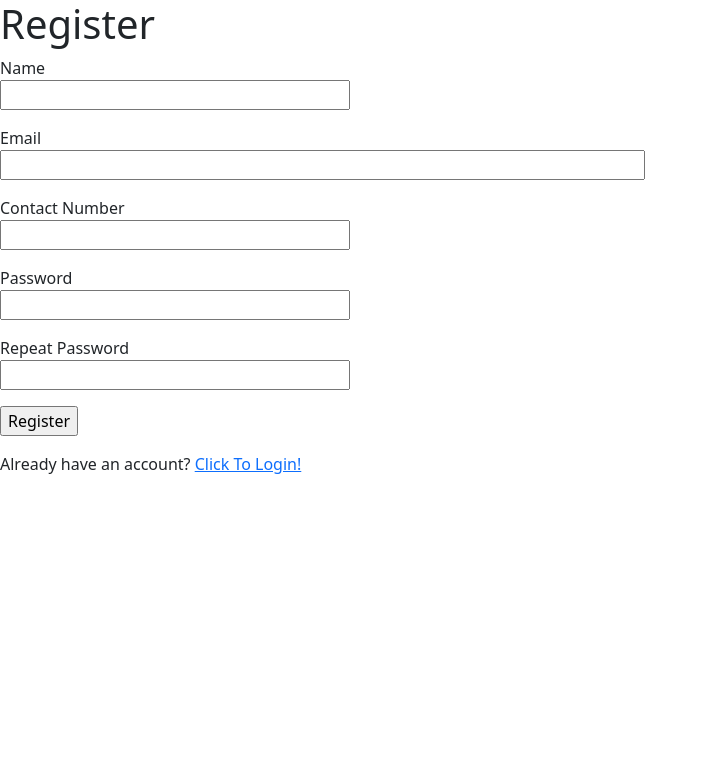
After one commit to AhmedShehab1/Raseel_Clinical_System, a Flask app: page /register in a window 1280 px wide. The commit adds this page. Shown: the top 783 px of the page, without its empty margins (0-708 px from the left). Run offline with Flask 3, Linux system fonts and the light colour scheme.

Commit message:
feat: Add user authentication and registration functionality
- Integrated Flask-Login for user session management.
- Updated `Patient` model to include `UserMixin` for Flask-Login compatibility.
- Added new migration script to make certain `Patient` fields nullable.
- Implemented `load_patient` function for loading user sessions.
- Created `RegistrationForm` for new user registration with validation.
- Updated `LoginForm` to handle user login with session management.
- Added routes for user login, logout, and registration.
- Updated templates for login and registration with Bootstrap styling.
- Updated [`requirements.txt`] to include `flask-login`.
- Minor refactoring and cleanup in utility functions and imports.

```diff
--- a/requirements.txt
+++ b/requirements.txt
@@ -13,6 +13,7 @@ PyYAML~=5.3.1
 requests>=2.25
 urllib3>=1.25.8
 coverage>=7.0
+flask-login~=0.5.0
 pretty-errors~=1.2.15
 # Development and Testing
 flake8>=5.0  # Consider moving to requirements-dev.txt
--- a/utils/__init__.py
+++ b/utils/__init__.py
@@ -1,2 +1,2 @@
 # flake8: noqa
-from .password_utils import hash_password, verify_password, PasswordMixin
+from .password_utils import PasswordMixin
--- a/utils/password_utils.py
+++ b/utils/password_utils.py
@@ -1,4 +1,5 @@
 from werkzeug.security import generate_password_hash, check_password_hash
+
 
 class PasswordMixin:
     """
--- a/web_flask/clinical_system.py
+++ b/web_flask/clinical_system.py
@@ -2,6 +2,8 @@
 from web_flask import app, db
 from models.base_model import BaseModel
 import models as m
+import sqlalchemy as sa
+import sqlalchemy.orm as so
 
 @app.shell_context_processor
 def make_shell_context():
@@ -13,5 +15,7 @@ def make_shell_context():
         "Doctor": m.Doctor,
         "Appointment": m.Appointment,
         "Department": m.Department,
-        "TimeSlot": m.TimeSlot
+        "TimeSlot": m.TimeSlot,
+        'sa': sa,
+        'so': so
     }
--- a/web_flask/forms.py
+++ b/web_flask/forms.py
@@ -1,6 +1,10 @@
 from flask_wtf import FlaskForm
 from wtforms import StringField, SubmitField, PasswordField, BooleanField
-from wtforms.validators import DataRequired, Email
+from wtforms.validators import DataRequired, Email, Length, Regexp, \
+    EqualTo, ValidationError
+from web_flask import db
+import sqlalchemy as sa
+import models as m
 
 
 class LoginForm(FlaskForm):
@@ -8,3 +12,44 @@ class LoginForm(FlaskForm):
     password = PasswordField("Password", validators=[DataRequired()])
     remember = BooleanField("Remember Me")
     submit = SubmitField("Login")
+
+
+class RegistrationForm(FlaskForm):
+    name = StringField("Name", validators=[DataRequired()])
+    email = StringField("Email", validators=[DataRequired(), Email()])
+    contact_number = StringField("Contact Number", validators=[
+        DataRequired(),
+        Length(10, message="Contact number must be 10 digits"),
+        Regexp(r'^05[0-9]{8}$',
+               message="Contact number must contain only digits")
+        ])
+    password = PasswordField("Password", validators=[DataRequired()])
+    confirm_password = PasswordField("Repeat Password", validators=[
+        DataRequired(),
+        EqualTo('password', message="Passwords must match")
+        ])
+    submit = SubmitField("Register")
+
+    # Will be called by WTForms
+
+    def validate_name(self, name):
+        user = db.session.scalar(
+            sa.select(m.Patient).where(m.Patient.name == name.data)
+        )
+        if user is not None:
+            raise ValidationError("Please use a different name.")
+
+    def validate_email(self, email):
+        user = db.session.scalar(
+            sa.select(m.Patient).where(m.Patient.email == email.data)
+        )
+        if user is not None:
+            raise ValidationError("Please use a different email address.")
+
+    def validate_contact_number(self, contact_number):
+        user = db.session.scalar(
+            sa.select(m.Patient).where(
+                m.Patient.contact_number == contact_number.data)
+        )
+        if user is not None:
+            raise ValidationError("Please use a different contact number.")
--- a/web_flask/routes.py
+++ b/web_flask/routes.py
@@ -1,16 +1,65 @@
-from flask import render_template, redirect, url_for
-from web_flask import app
-from web_flask.forms import LoginForm
+import models as m
+from flask import render_template, redirect, url_for, request, flash
+from flask_login import login_user, current_user, logout_user, login_required
+from urllib.parse import urlsplit
+from web_flask import app, db
+from web_flask.forms import LoginForm, RegistrationForm
+import sqlalchemy as sa
+
+
+@app.route('/logout')
+def logout():
+    logout_user()
+    return redirect(url_for('index'))
 
 
 @app.route("/login", methods=["GET", "POST"])
 def login():
+    if current_user.is_authenticated:
+        return redirect(url_for("index"))
     form = LoginForm()
     if form.validate_on_submit():
-        return redirect(url_for("index"))
+        patient = db.session.scalar(
+            sa.select(m.Patient).where(m.Patient.email == form.email.data)
+        )
+        if patient is None or not patient.check_password(form.password.data):
+            flash('Login Unsuccessful. Please check email and password',
+                  'danger')
+            return redirect(url_for("login"))
+        login_user(patient, remember=form.remember.data)
+        next_page = request.args.get('next')
+        if not next_page or urlsplit(next_page).netloc != '':
+            next_page = url_for('index')
+        return redirect(next_page)
     return render_template("login.html", title="Login - Raseel", form=form)
 
 
 @app.route("/")
+@login_required
 def index():
     return render_template("index.html", title="Home - Raseel")
+
+
+@app.route('/register', methods=['GET', 'POST'])
+def register():
+    if current_user.is_authenticated:
+        return redirect(url_for('index'))
+    form = RegistrationForm()
+    if form.validate_on_submit():
+        patient_data = {
+            "name": form.name.data,
+            "email": form.email.data,
+            "contact_number": form.contact_number.data,
+            "password": form.password.data
+        }
+        patient = m.Patient(**patient_data)
+        db.session.add(patient)
+        db.session.commit()
+        flash('Your account has been created! You are now able to log in',
+              'success')
+        return redirect(url_for('login'))
+    return render_template(
+                           'register.html',
+                           title='Register - Raseel',
+                           form=form
+                                    )
--- /dev/null
+++ b/web_flask/templates/register.html
@@ -0,0 +1,59 @@
+
+
+<html>
+    <head>
+        <title>{{ title }}</title>
+        <link href="https://cdn.jsdelivr.net/npm/bootstrap@5.3.3/dist/css/bootstrap.min.css" rel="stylesheet" integrity="sha384-QWTKZyjpPEjISv5WaRU9OFeRpok6YctnYmDr5pNlyT2bRjXh0JMhjY6hW+ALEwIH" crossorigin="anonymous">
+    </head>
+    <body>
+
+        <h1>Register</h1>
+        {% with messages = get_flashed_messages(with_categories=true) %}
+            {% for category, message in  messages %}
+                <div class="alert alert-{{ category }}" role="alert">
+                    {{ message }}
+                </div>
+            {% endfor %}
+        {% endwith %}
+        <form action="" method="POST" novalidate>
+            {{ form.hidden_tag() }}
+            <p>
+                {{ form.name.label }}<br>
+                {{ form.name(size=32) }}<br>
+                {% for error in form.name.errors %}
+                    <span style="color: red;">[{{ error }}]</span>
+                {% endfor %}
+            </p>
+            <p>
+                {{ form.email.label }}<br>
+                {{ form.email(size=64) }}<br>
+                {% for error in form.email.errors %}
+                    <span style="color: red;">[{{ error }}]</span>
+                {% endfor %}
+            </p>
+            <p>
+                {{ form.contact_number.label }}<br>
+                {{ form.contact_number(size=32) }}<br>
+                {% for error in form.contact_number.errors %}
+                    <span style="color: red;">[{{ error }}]</span>
+                {% endfor %}
+            </p>
+            <p>
+                {{ form.password.label }}<br>
+                {{ form.password(size=32) }}<br>
+                {% for error in form.password.errors %}
+                    <span style="color: red;">[{{ error }}]</span>
+                {% endfor %}
+            </p>
+            <p>
+                {{ form.confirm_password.label }}<br>
+                {{ form.confirm_password(size=32) }}<br>
+                {% for error in form.confirm_password.errors %}
+                    <span style="color: red;">[{{ error }}]</span>
+                {% endfor %}
+            </p>
+            <p>{{ form.submit() }}</p>
+        </form>
+        <p>Already have an account? <a href="{{ url_for('login') }}">Click To Login!</a></p>
+    </body>
+</html>
```
Also changed, not shown: migrations/versions/a4490feccc89_edited_patient_table.py (added, +55 -0 lines), models/patient.py (+13 -9 lines), web_flask/__init__.py (+10 -1 lines), web_flask/templates/login.html (+12 -3 lines), app.db.
